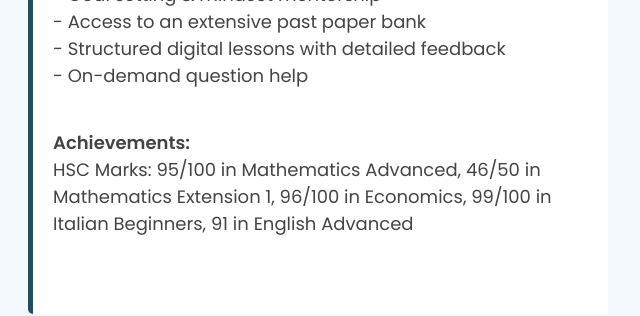
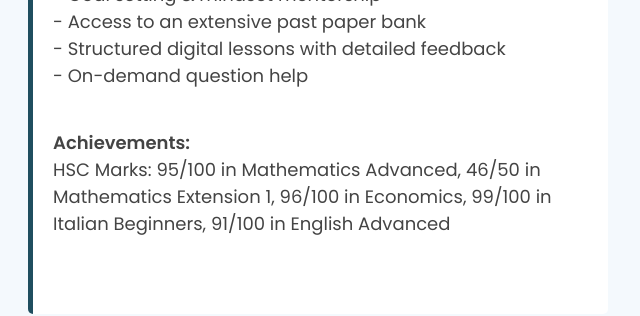
Before and after one commit to Deep-Elevateone/elevateoneeducation, a plain HTML site: page index.html in a window 1280 px wide. Shown: the part 3740-4056 px from the top of the page, 12-652 px from the left. Drawn offline with Linux system fonts and the light colour scheme; a script that the page names is missing.

Commit message:
Update index.html

```diff
--- a/index.html
+++ b/index.html
@@ -279,7 +279,7 @@
       - Structured digital lessons with detailed feedback<br>
       - On-demand question help</p>
       <p><strong>Achievements:</strong><br>
-      HSC Marks: 95/100 in Mathematics Advanced, 46/50 in Mathematics Extension 1, 96/100 in Economics, 99/100 in Italian Beginners, 91 in English Advanced</p>
+      HSC Marks: 95/100 in Mathematics Advanced, 46/50 in Mathematics Extension 1, 96/100 in Economics, 99/100 in Italian Beginners, 91/100 in English Advanced</p>
     </div>
 
     <div class="tutor-profile">
```
